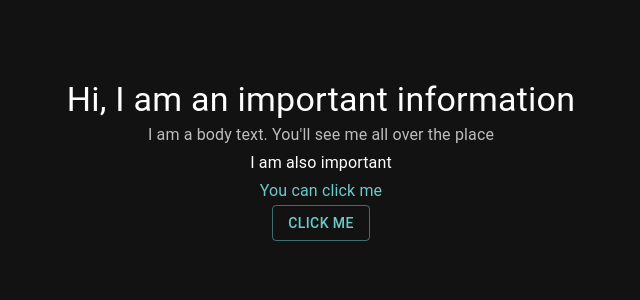
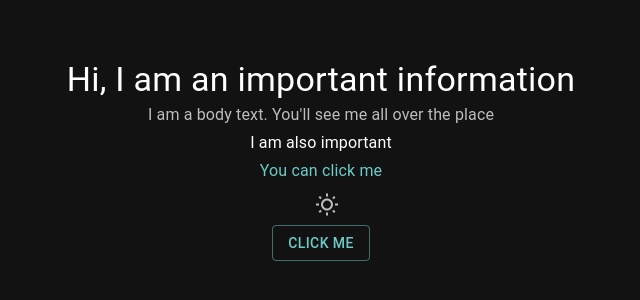
Before and after one commit to krisograbek/mui-responsive-website-tmp, a React (Create React App) app: page / in a window 1280 px wide. Shown: the part 240-540 px from the top of the page, without its empty margins (319-959 px from the left). Built offline with nearby package versions, Linux system fonts and the light colour scheme.

Commit message:
add mui icons, use sun and moon for dark mode toggle

```diff
--- a/package.json
+++ b/package.json
@@ -5,6 +5,7 @@
   "dependencies": {
     "@emotion/react": "^11.5.0",
     "@emotion/styled": "^11.3.0",
+    "@mui/icons-material": "^5.0.5",
     "@mui/material": "^5.0.6",
     "@testing-library/jest-dom": "^5.14.1",
     "@testing-library/react": "^11.2.7",
--- a/src/App.js
+++ b/src/App.js
@@ -1,3 +1,4 @@
+import IconButton from '@mui/material/IconButton';
 import Button from '@mui/material/Button';
 import { grey } from '@mui/material/colors';
 import Paper from '@mui/material/Paper';
@@ -5,6 +6,8 @@ import { createTheme, ThemeProvider } from '@mui/material/styles';
 import Typography from '@mui/material/Typography';
 import { useState } from 'react';
 import './App.css';
+import Brightness3Outlined from '@mui/icons-material/Brightness3Outlined';
+import WbSunnyOutlined from '@mui/icons-material/WbSunnyOutlined';
 
 
 const lightTheme = createTheme({
@@ -49,8 +52,9 @@ const darkTheme = createTheme({
 });
 
 function App() {
-  const [themeMode, setThemeMode] = useState(lightTheme);
+  const [themeMode, setThemeMode] = useState(true);
   const theme = themeMode ? darkTheme : lightTheme;
+  const icon = themeMode ? <WbSunnyOutlined /> : <Brightness3Outlined />;
 
   return (
     <ThemeProvider theme={theme}>
@@ -68,6 +72,14 @@ function App() {
           <Typography variant="subtitle1" color="primary">
             You can click me
           </Typography>
+          <IconButton
+            edge="end"
+            color="inherit"
+            aria-label="mode"
+            onClick={() => setThemeMode(!themeMode)}
+          >
+            {icon}
+          </IconButton>
           <Button onClick={() => setThemeMode(!themeMode)} color="primary" variant="outlined">Click me</Button>
         </header>
       </Paper>
```
Also changed, not shown: 1 other file (tests, documents, lock files or other folders).
